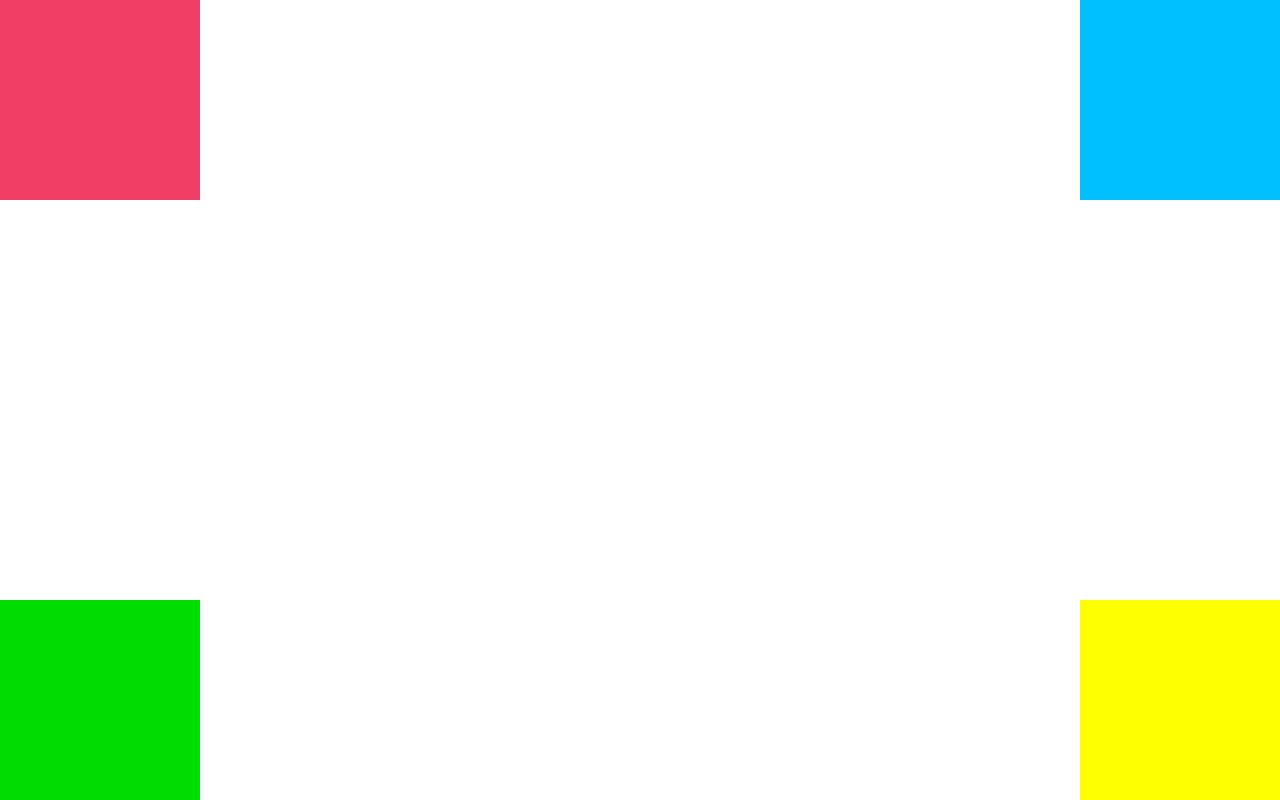
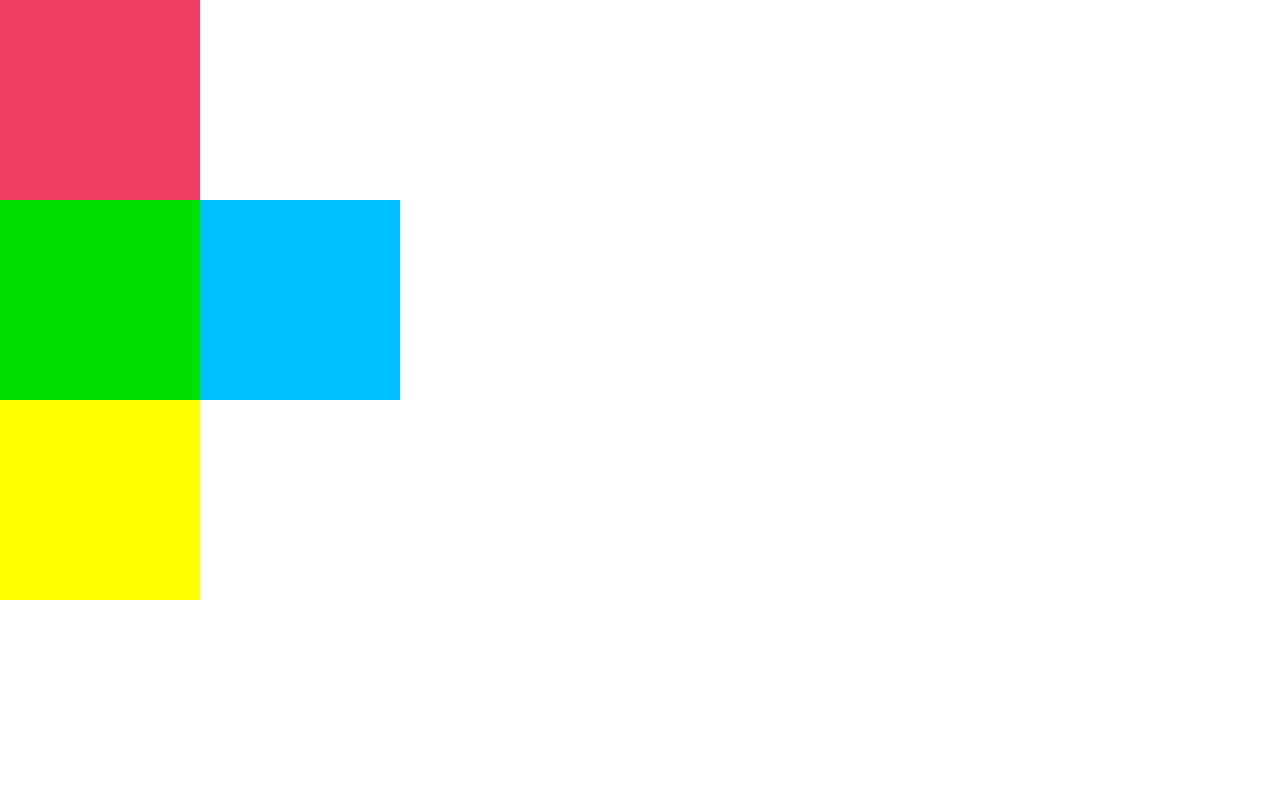
Before and after one commit to Pitt009/Positioning_bebe, a plain HTML site: page index.html in a window 1280 px wide. Drawn offline with Linux system fonts and the light colour scheme.

Commit message:
Desafio4

```diff
--- a/css/main.css
+++ b/css/main.css
@@ -12,33 +12,30 @@ body{
 .caja{
   width: 200px;
   height: 200px;
-  position: absolute;
+
+
 
 }
 
 #rosa{
   background-color: #EE3E64;
 
-  left: 0;
-  top: 0;
-
 }
  #azul{
    background-color: #00BFFF;
-
-   right: 0;
-   top: 0;
+   position:absolute;
+   display: inline:block;
+   left: 200px;
 
  }
 
  #verde{
    background-color: #01DF01;
-   left: 0;
-   bottom: 0;
-}
+   position:relative;
+ }
 
- #amarilla{
+
+#amarillo{
    background-color: #FFFF00;
-   right: 0;
-   bottom: 0;
+
  }
--- a/index.html
+++ b/index.html
@@ -10,7 +10,7 @@
       <div class="caja" id="rosa"></div>
       <div class="caja" id="azul"></div>
       <div class="caja" id="verde"></div>
-      <div class="caja" id="amarilla"></div>
+      <div class="caja" id="amarillo"></div>
     </div>
     <script src="js/main.js"></script>
   </body>
```
